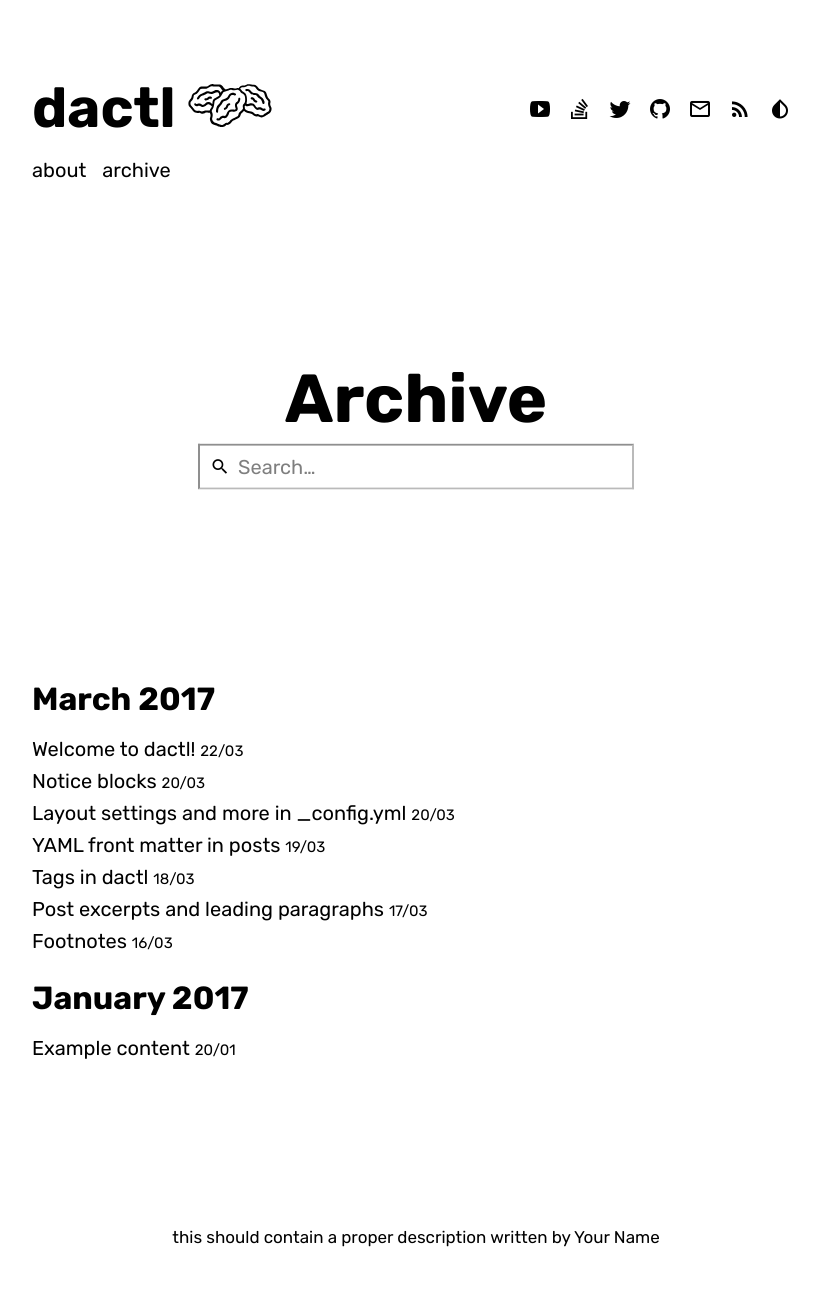
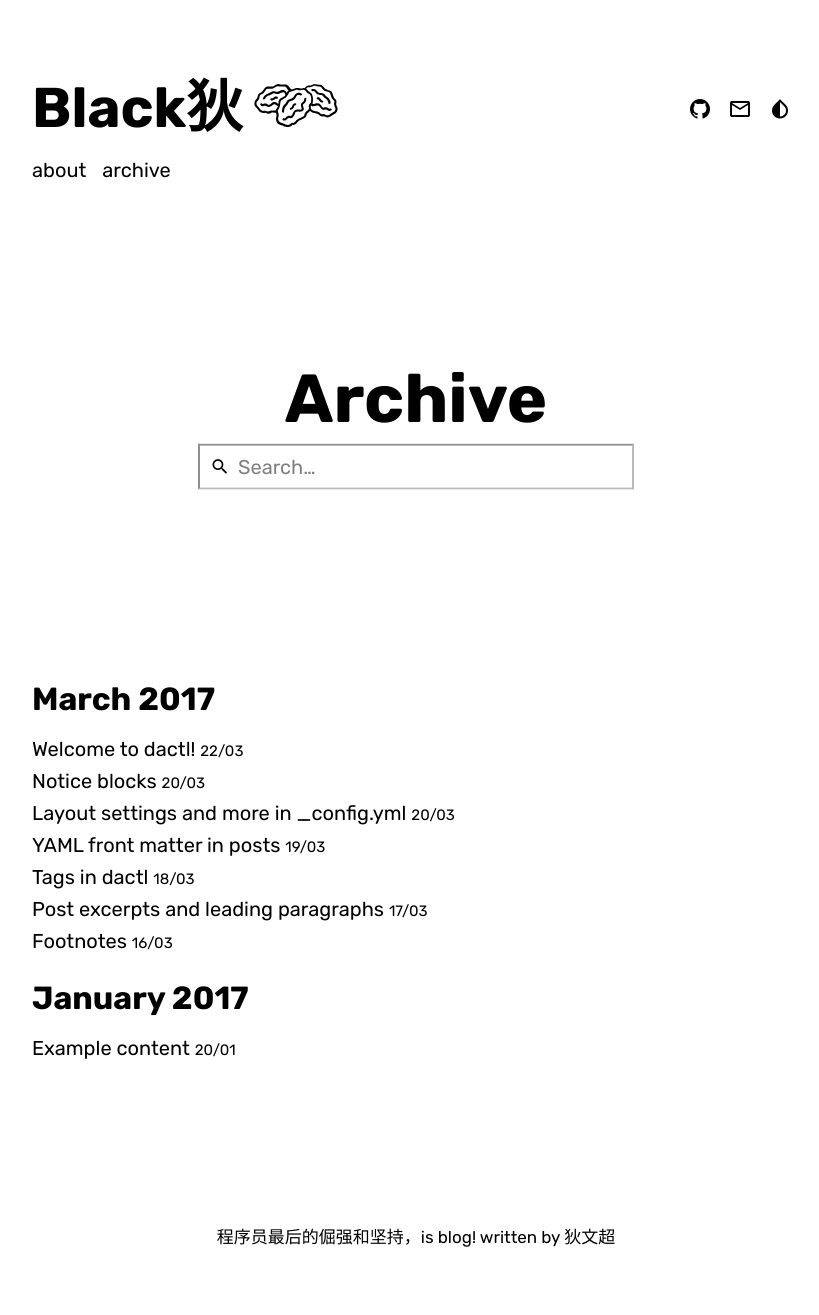
Before and after one commit to icecreamco/iceBlog.github.io, a Jekyll site: the page built from archive.md, in a window 1280 px wide. Shown: the whole page, without its empty margins (224-1043 px from the left). Built offline with Jekyll 4.4.1, drawn with Linux system fonts in a browser that asks for light colours; some web fonts are replaced.

Commit message:
开始 blog

```diff
--- a/_config.yml
+++ b/_config.yml
@@ -6,13 +6,12 @@
                                   # `http://<username>.github.io` - for GitHub
 
 blog:
-  title                      : dactl
-  description                  : >
-                               this should contain a proper description
+  title                      : Black狄
+  description                  : "程序员最后的倔强和坚持，is blog!"
 
 # Layout configuration
   logo_path                  : "assets/img/dactl.svg" # path to logo file
-  search_path                : # "yourgitusername.github.io"
+  search_path                : "icecreamco.github.io"
                                # needed for searchbox in archive page
   hero_layout                : true # turn on hero layout for blog and posts
   hero_placeholder           : "assets/img/generic_hero.jpg" # placeholder for hero image
@@ -27,17 +26,17 @@
 
 # Author info
 author:
-  fullname                  : Your Name
-  rss                       : true # generate RSS feed and show it's icon in header
-  mail                      : your@email.com # change to your e-mail address
-  twitter                   : twitter-user-name
-  github                    : github-user-name
-  youtube                   : youtube-user-name
-  stackoverflow             : stackoverflow-user-name
-  disqus                    : dactl # your disqus site name
-  google_analytics          : # 'UA-XXXXXXXX-X'
-  photo                     : "uploads/me2.png"
-  photo2x                   : "uploads/me.png"
+  fullname                  : 狄文超
+  rss                       : false # generate RSS feed and show it's icon in header
+  mail                      : icecreamco@163.com # change to your e-mail address
+  # twitter                   : twitter-user-name
+  github                    : icecreamco
+  # youtube                   : youtube-user-name
+  # stackoverflow             : stackoverflow-user-name
+  disqus                    : icecreamco # your disqus site name
+  # google_analytics          : # 'UA-XXXXXXXX-X'
+  photo                     : "uploads/me.jpg"
+  photo2x                   : "uploads/me.jpg"
 
 
 
```
Also changed, not shown: about.md (+1 -1 lines), 18 other files.
